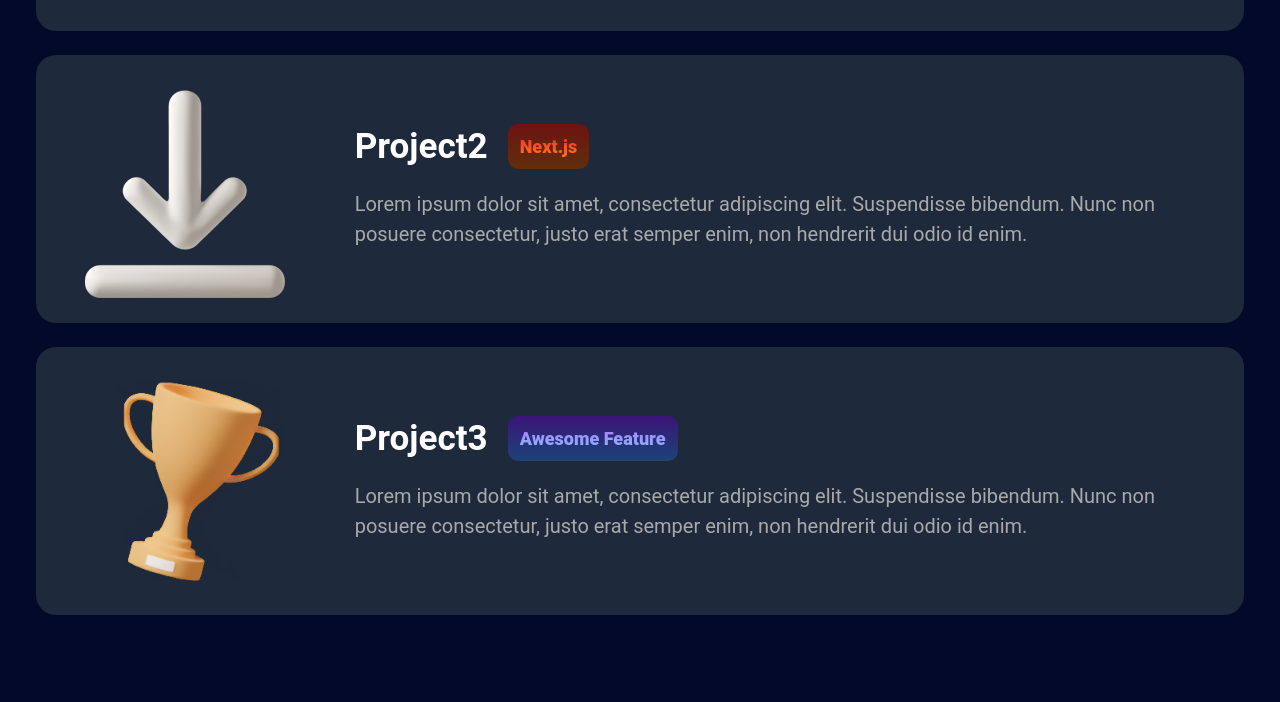
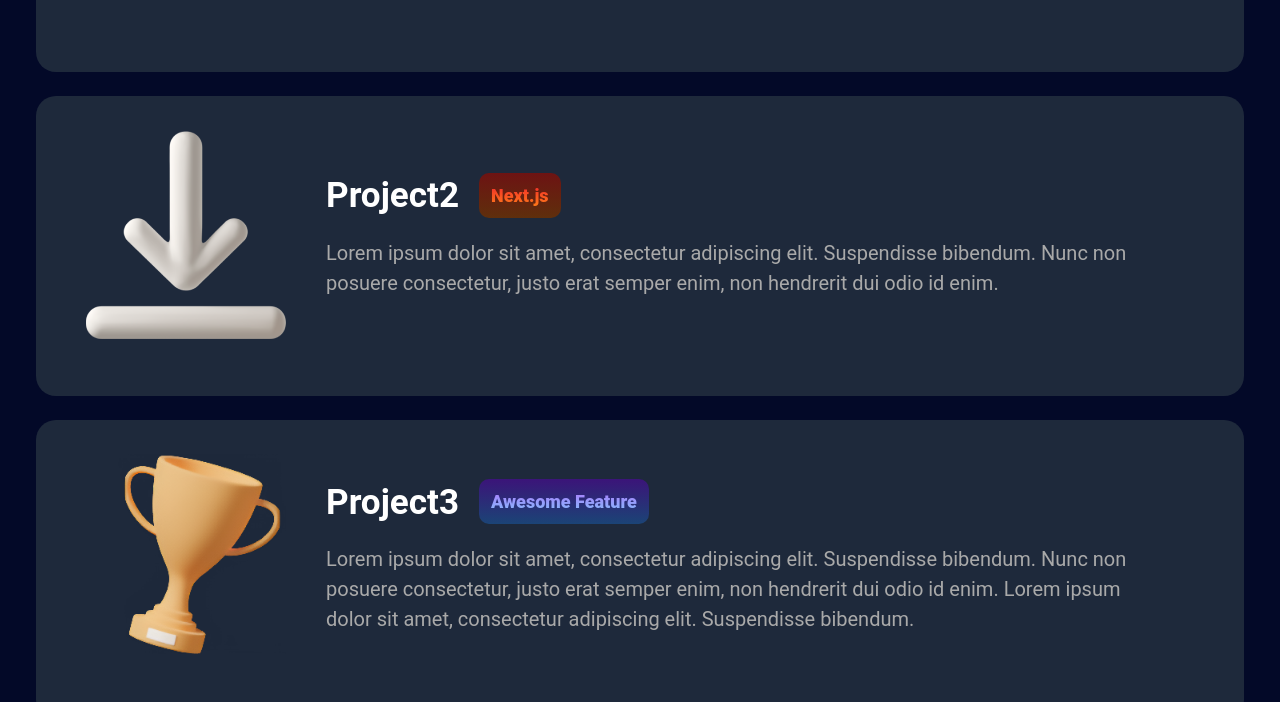
Before and after one commit to realPROGRAMMER2005/xIxartzs-blog-landing, a plain HTML site: page index.html in a window 1280 px wide. Shown: the part 948-1650 px from the top of the page. Drawn offline with Linux system fonts and the light colour scheme.

Commit message:
some fixes

```diff
--- a/index.html
+++ b/index.html
@@ -158,6 +158,7 @@ https://www.figma.com/design/jtA8IeNRQA7RRxWQK9Q7IX/Blog_LandingPage-(Community)
 
                     <div class="project-card__text text">
                       Lorem ipsum dolor sit amet, consectetur adipiscing elit. Suspendisse bibendum. Nunc non posuere consectetur, justo erat semper enim, non hendrerit dui odio id enim.
+                      Lorem ipsum dolor sit amet, consectetur adipiscing elit. Suspendisse bibendum.
                     </div>
                 </div>
               </div>
--- a/style.css
+++ b/style.css
@@ -92,6 +92,7 @@ html {
 .banner__image {
   max-width: 300px;
   max-height: 300px;
+  min-width: 250px;
 }
 
 .banner__image img {
@@ -122,6 +123,7 @@ html {
 .recent-projects__inner {
   margin: 4.5rem 0;
 
+
 }
 
 .recent-projects__title {
@@ -136,19 +138,18 @@ html {
   border-radius: 1rem;
   margin-bottom: 1.2rem;
   margin-top: 1.2rem;
+  min-height: 300px;
 }
 
 .project-card__inner {
   display: flex;
   align-items: center;
-
-  justify-content: space-evenly;
-  gap: 1.5rem;
 }
 
 .project-card__image {
-  max-height: 10rem;
-  max-width: 10rem;
+  width: 10rem;
+  margin-inline: 2rem;
+  flex-shrink: 0;
 }
 
 .project-card__img {
```
